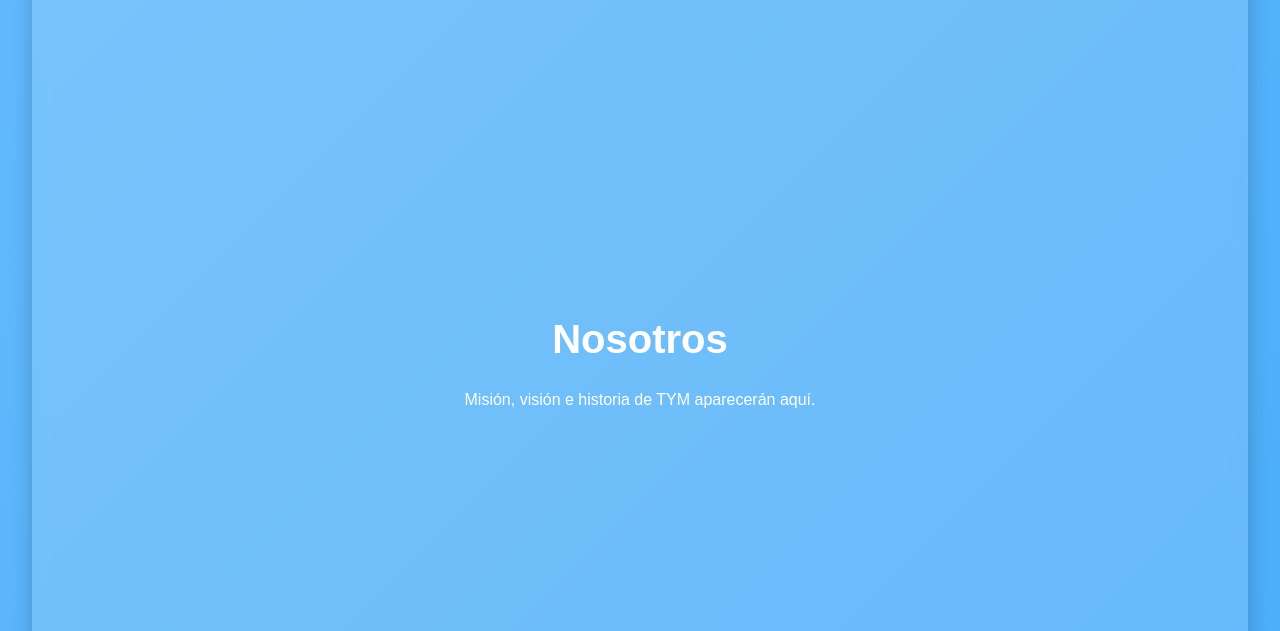
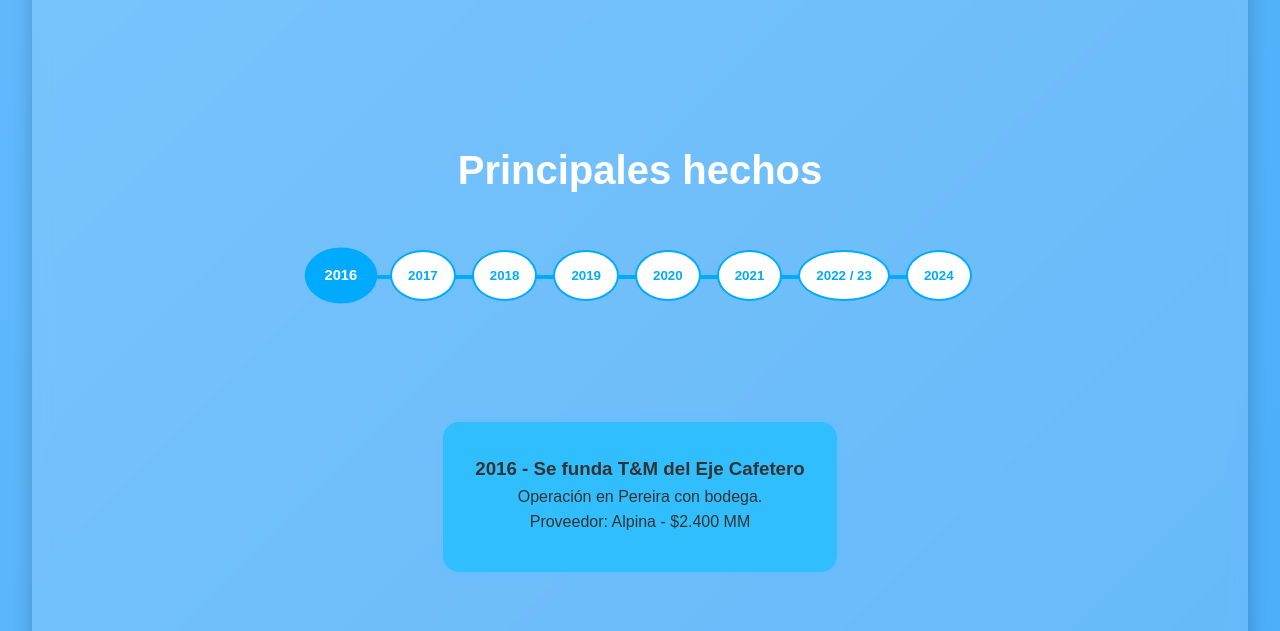
Before and after one commit to JuanjoG11/WEB-T-M-TAT, a plain HTML site: page tym.html in a window 1280 px wide. Shown: the part 1000-1631 px from the top of the page. Drawn offline with Linux system fonts and the light colour scheme.

Commit message:
linea tiempo

```diff
--- a/styles.css
+++ b/styles.css
@@ -395,3 +395,86 @@
 .svg-mapa text {
   font-family: 'Segoe UI', sans-serif;
 }
+.barra-años {
+  display: flex;
+  justify-content: center;
+  gap: 1rem;
+  margin: 2rem 0;
+  flex-wrap: wrap;
+  position: relative;
+}
+
+.barra-años::before {
+  content: "";
+  position: absolute;
+  top: 50%;
+  left: 0;
+  height: 4px;
+  width: 100%;
+  background: #00aaff;
+  z-index: 0;
+}
+
+.barra-años button {
+  position: relative;
+  z-index: 1;
+  background: white;
+  border: 2px solid #00aaff;
+  border-radius: 50%;
+  padding: 1rem;
+  font-weight: bold;
+  color: #00aaff;
+  cursor: pointer;
+  transition: transform 0.3s ease, background 0.3s;
+}
+
+.barra-años button:hover,
+.barra-años button.active {
+  background: #00aaff;
+  color: white;
+  transform: scale(1.1);
+}
+
+.contenedor-eventos {
+  margin-top: 3rem;
+  min-height: 200px;
+  display: flex;
+  justify-content: center;
+  align-items: center;
+}
+
+.evento {
+  display: none;
+  background: white;
+  padding: 2rem;
+  max-width: 600px;
+  border-radius: 1rem;
+  box-shadow: 0 0 20px rgba(0,0,0,0.1);
+  opacity: 0;
+  transform: translateY(20px);
+  transition: all 0.5s ease;
+  text-align: center;
+}
+
+.evento.active {
+  display: block;
+  opacity: 1;
+  transform: translateY(0);
+}
+
+.titulo-historia {
+  text-align: center;
+  font-size: 2rem;
+  margin-bottom: 2rem;
+}
+.evento {
+  padding: 2rem;
+  background: rgb(49, 190, 255);
+  border-radius: 1rem;
+  margin-top: 2rem;
+  min-height: 150px;
+  box-shadow: 0 0 12px rgba(30, 201, 253, 0.1);
+  font-size: 1rem;
+  color: #333;
+  display: none;
+}
--- a/tym.html
+++ b/tym.html
@@ -29,9 +29,87 @@
 </section>
 
 <section id="nosotros" class="section glass">
-  <h2>Nosotros</h2>
-  <p>Misión, visión e historia de TYM aparecerán aquí.</p>
+  <h2 class="titulo-historia"> Principales hechos</h2>
+
+  <div class="barra-años">
+    <button onclick="mostrarEvento('2016')">2016</button>
+    <button onclick="mostrarEvento('2017')">2017</button>
+    <button onclick="mostrarEvento('2018')">2018</button>
+    <button onclick="mostrarEvento('2019')">2019</button>
+    <button onclick="mostrarEvento('2020')">2020</button>
+    <button onclick="mostrarEvento('2021')">2021</button>
+    <button onclick="mostrarEvento('2022')">2022 / 23</button>
+    <button onclick="mostrarEvento('2024')">2024</button>
+  </div>
+
+  <div class="contenedor-eventos">
+    <div class="evento" id="evento-2016">
+      <h3>2016 - Se funda T&M del Eje Cafetero</h3>
+      <p>Operación en Pereira con bodega.<br>Proveedor: Alpina - $2.400 MM</p>
+    </div>
+
+    <div class="evento" id="evento-2017">
+      <h3>2017 - Apertura Bodega Manizales</h3>
+      <p>Operación descentralizada en Manizales<br>Ubicada en el sector de Maltería<br>1.150 m²</p>
+    </div>
+
+    <div class="evento" id="evento-2018">
+      <h3>2018 - Apertura Bodega Armenia</h3>
+      <p>Para atender el Quindío<br>Ubicada en la vía el Edén<br>1.200 m²</p>
+    </div>
+
+    <div class="evento" id="evento-2019">
+      <h3>2019 - Consolidación territorios Alpina</h3>
+      <p>Alpina desmonta fuerza de ventas del TAT y Tiendas y Marcas la retoma</p>
+    </div>
+
+    <div class="evento" id="evento-2020">
+      <h3>2020 - Nueva Realidad</h3>
+      <p>Ajustes de modelos en operaciones<br>Estabilización y solo -1.4% en ventas</p>
+    </div>
+
+    <div class="evento" id="evento-2021">
+      <h3>2021 - Buscar Crecimientos</h3>
+      <p>Renovación de talento<br>Trabajo con la gente<br>Focalizar esfuerzos<br>Nuevos proveedores<br>Proceso comercial</p>
+    </div>
+
+    <div class="evento" id="evento-2022">
+      <h3>2022 / 23 - Fortalecer y Expandir</h3>
+      <p>Tecnología<br>Nuevos procesos<br>Creación de TAT<br>Fortalecimiento de la comercial</p>
+    </div>
+
+    <div class="evento" id="evento-2024">
+      <h3>2024 - Reingeniería</h3>
+      <p>Unificar TAT y T&M en una sola bodega en Pereira<br>Buscar otros ingresos<br>Otro proveedor líder<br>Productividad</p>
+    </div>
+  </div>
 </section>
+
+<script>
+
+  function mostrarEvento(anio) {
+    const eventos = document.querySelectorAll('.evento');
+    eventos.forEach(e => {
+      e.classList.remove('active');
+    });
+
+    const buttons = document.querySelectorAll('.barra-años button');
+    buttons.forEach(btn => {
+      btn.classList.remove('active');
+    });
+
+    const target = document.getElementById('evento-' + anio.replace(' / ', ''));
+    if (target) target.classList.add('active');
+
+    const activeButton = Array.from(buttons).find(b => b.textContent.includes(anio));
+    if (activeButton) activeButton.classList.add('active');
+  }
+
+  mostrarEvento('2016');
+
+
+</script>
+
 
 <section id="productos" class="section glass">
   <h2>Productos</h2>
```
